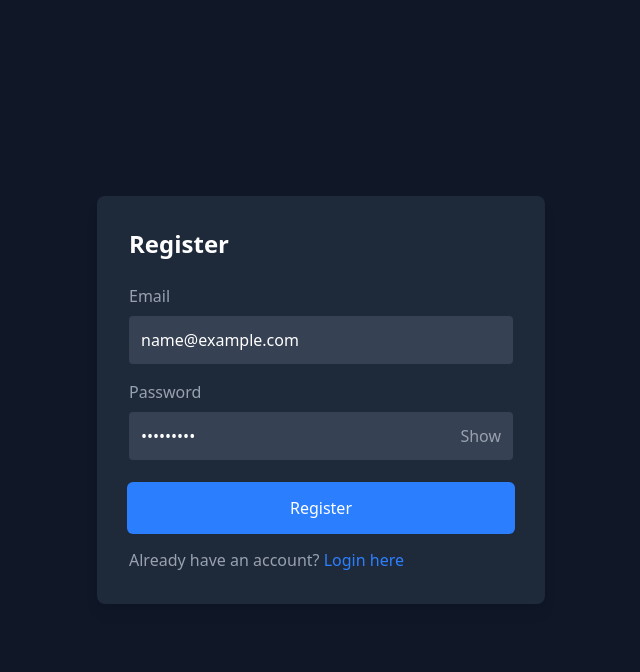
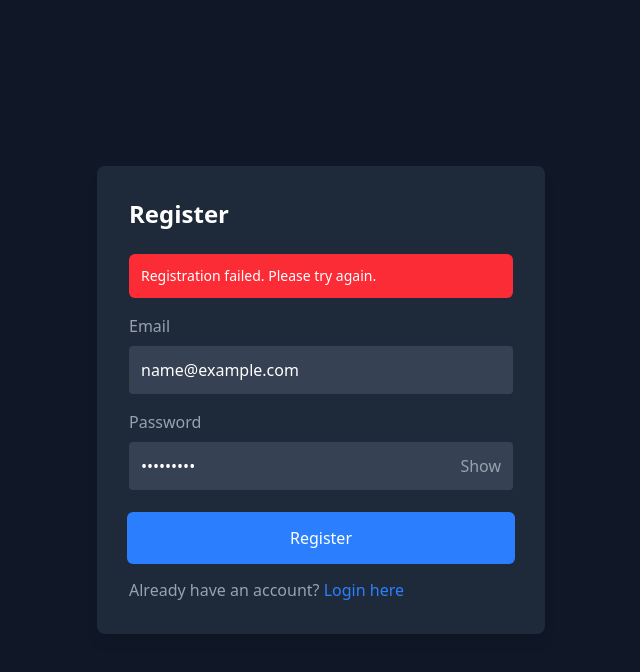
Before and after one commit to semdantani/finalproject_frontend, a React (Vite) app: page /register in a window 1280 px wide. Both pictures are taken after typing "name@example.com", "Sample123" into the empty fields and a click on the button "Register". Shown: the top 672 px of the page, without its empty margins (319-959 px from the left). Built offline with nearby package versions, Linux system fonts and the light colour scheme; no server answers.

Commit message:
Update Register.jsx

```diff
--- a/src/screens/Register.jsx
+++ b/src/screens/Register.jsx
@@ -7,24 +7,29 @@ const Register = () => {
   const [email, setEmail] = useState("");
   const [password, setPassword] = useState("");
   const [showPassword, setShowPassword] = useState(false);
+  const [error, setError] = useState("");
 
   const { setUser } = useContext(UserContext);
-
   const navigate = useNavigate();
 
   function submitHandler(e) {
     e.preventDefault();
+    setError("");
 
     axios
-      .post("/users/register", {
-        email,
-        password,
-      })
+      .post("/users/register", { email, password })
       .then((response) => {
-        setUser(response.data);
+        localStorage.setItem("token", response.data.token);
+
+        setUser(response.data.user);
         navigate("/");
       })
       .catch((error) => {
+        setError(
+          error.response?.data?.errors?.[0]?.msg ||
+            error.response?.data ||
+            "Registration failed. Please try again.",
+        );
         console.error("There was an error registering!", error);
       });
   }
@@ -33,6 +38,13 @@ const Register = () => {
     <div className="min-h-screen flex items-center justify-center bg-gray-900">
       <div className="bg-gray-800 p-8 rounded-lg shadow-lg w-full max-w-md">
         <h2 className="text-2xl font-bold text-white mb-6">Register</h2>
+
+        {error && (
+          <div className="mb-4 p-3 bg-red-500 text-white rounded-md text-sm">
+            {error}
+          </div>
+        )}
+
         <form onSubmit={submitHandler}>
           <div className="mb-4">
             <label className="block text-gray-400 mb-2" htmlFor="email">
```
